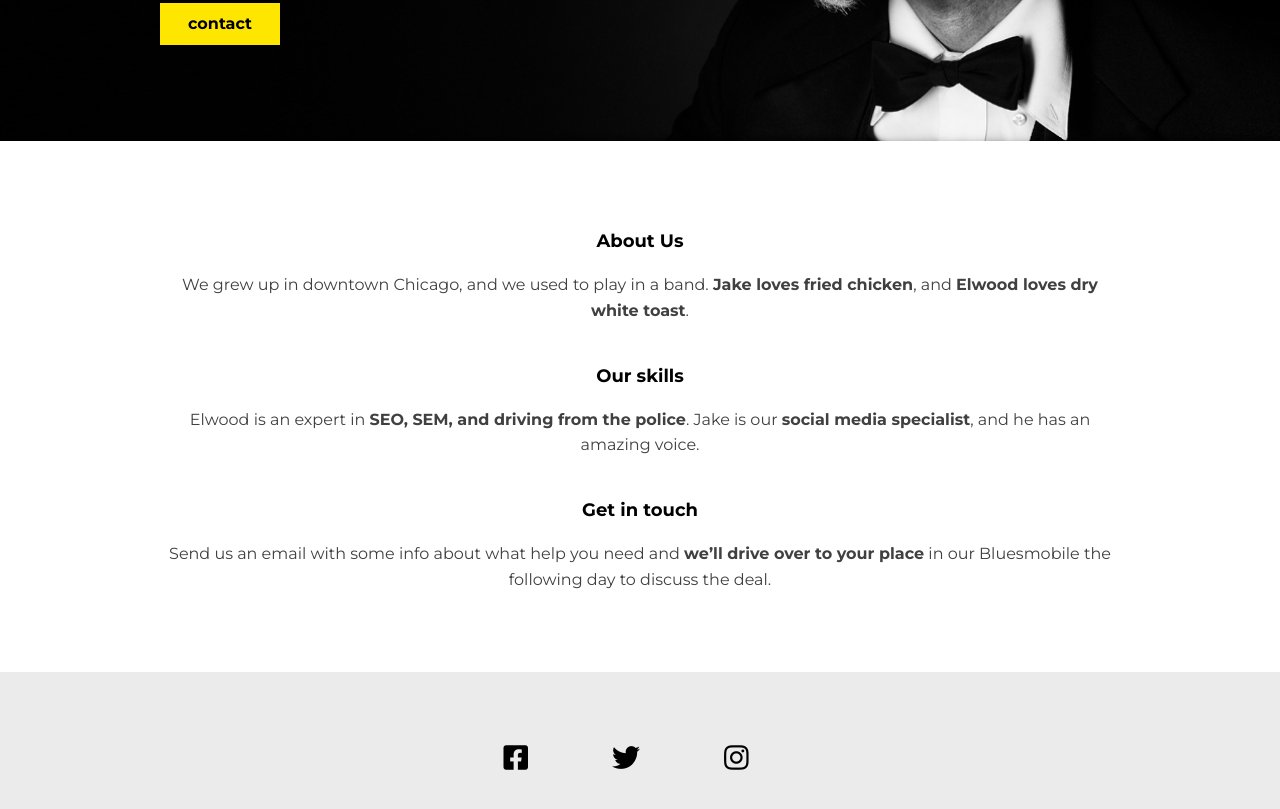
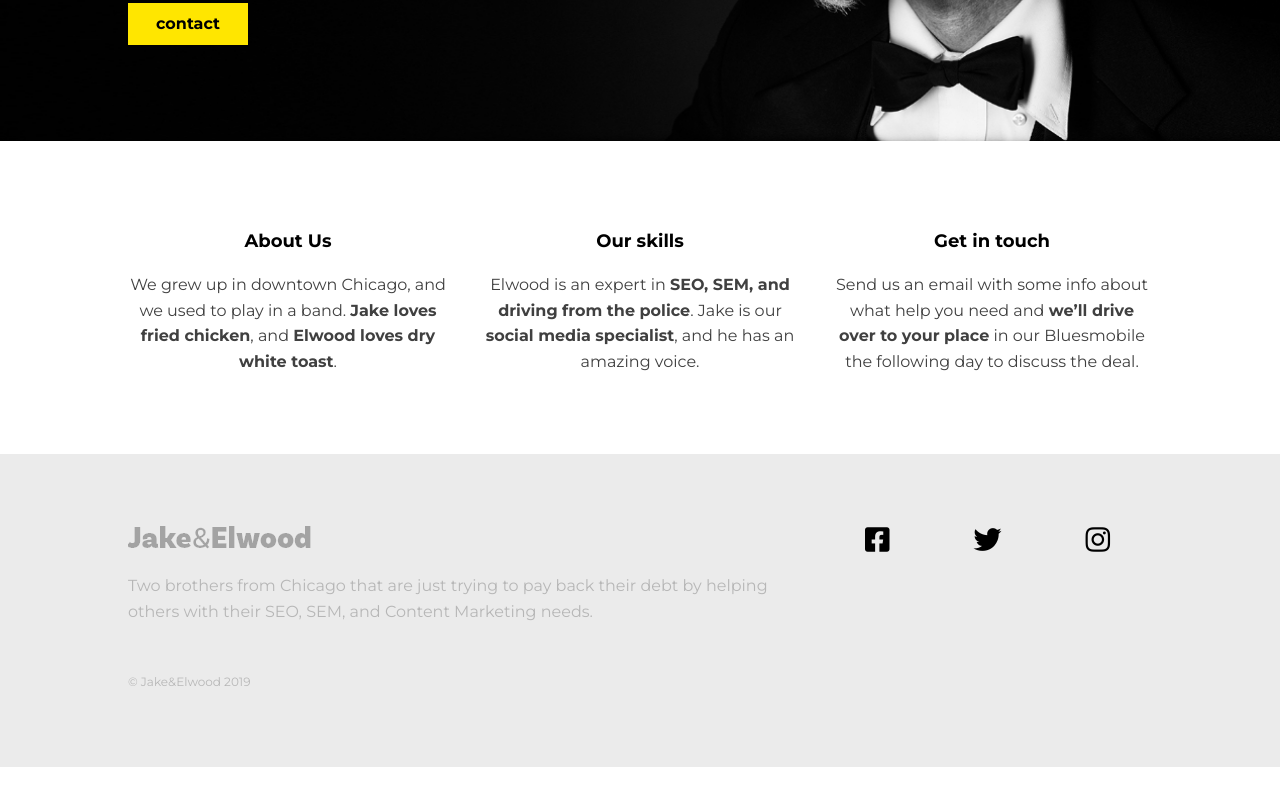
Before and after one commit to lblake/building-agency-website, a plain HTML site: page index.html in a window 1280 px wide. Shown: the part 291-1100 px from the top of the page. Drawn offline with Linux system fonts and the light colour scheme.

Commit message:
updated css for footer section

```diff
--- a/css/style.css
+++ b/css/style.css
@@ -56,11 +56,12 @@ strong {
 .main-grid {
   display: grid;
   grid-template-columns: minmax(1em, 1fr) minmax(0px, 500px) minmax(1em, 1fr);
+  grid-column-gap: 2em;
 }
 
 @media (min-width: 600px) {
   .main-grid {
-    grid-template-columns: minmax(1em, 1fr) repeat(3, minmax(180px, 320px)) minmax(
+    grid-template-columns: minmax(1em, 1fr) repeat(3, minmax(150px, 320px)) minmax(
         1em,
         1fr
       );
@@ -72,6 +73,10 @@ strong {
   background: #ebebeb;
   padding: 4em 0;
   text-align: center;
+
+  grid-template-areas:
+    '. social .'
+    '. main .';
 }
 
 .footer-main,
@@ -85,12 +90,17 @@ strong {
   opacity: 0.3;
 }
 
+.footer-main {
+  grid-area: main;
+}
+
+
 .footer-fineprint {
   font-size: 0.75rem;
   margin-top: 4em;
 }
 .social-list {
-  order: -1;
+  grid-area: social;
   list-style: none;
   padding: 0;
   margin: 0 0 2em;
@@ -107,6 +117,21 @@ strong {
 .social-link:hover {
   color: #777;
 }
+
+@media (min-width: 600px) {
+  .footer {
+    grid-template-areas: '. main main social .';
+  }
+
+  .footer-main {
+    text-align: left;
+  }
+
+  .social-list {
+    justify-content: flex-end;
+  }
+}
+
 /* ==================
     hero area
 ===================== */
@@ -143,3 +168,16 @@ strong {
 .col {
   grid-column: 2 / -2;
 }
+
+.col {
+  grid-column: 2 / -2;
+}
+
+@media (min-width: 600px) {
+  .col {
+    grid-column: span 1;
+  }
+  .col:first-child {
+    grid-column: 2 / span 1;
+  }
+}
```
